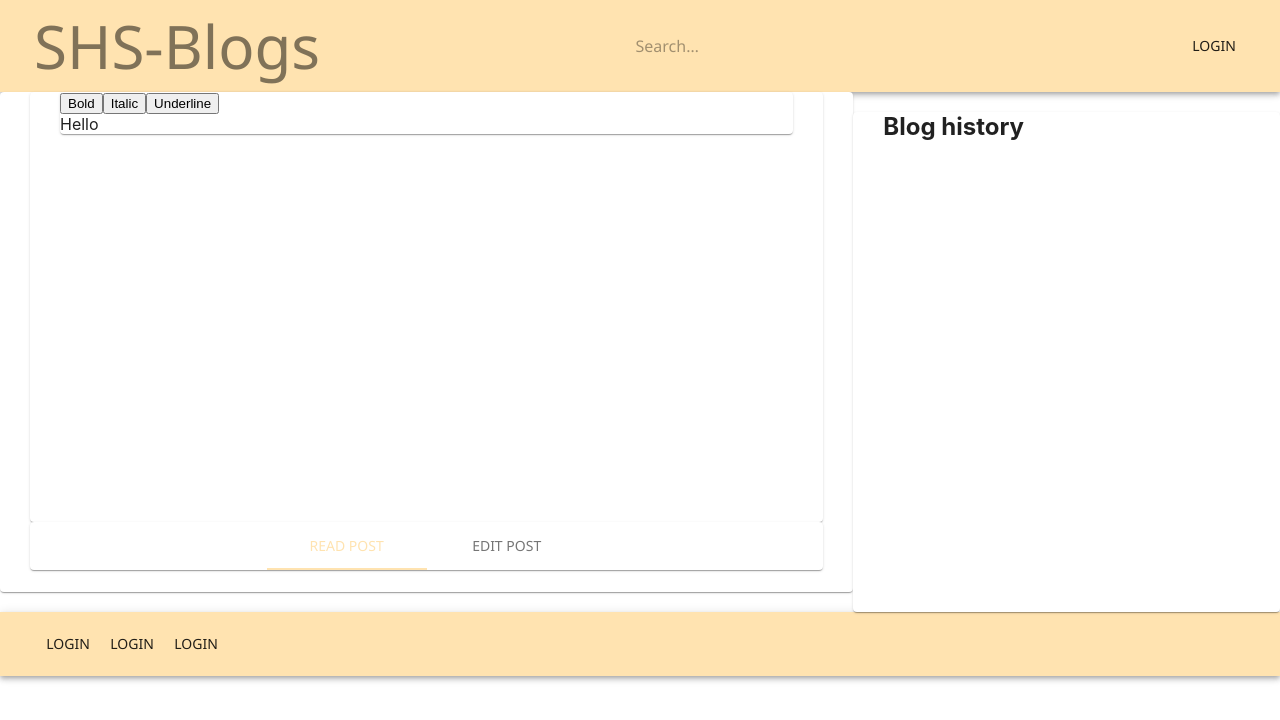
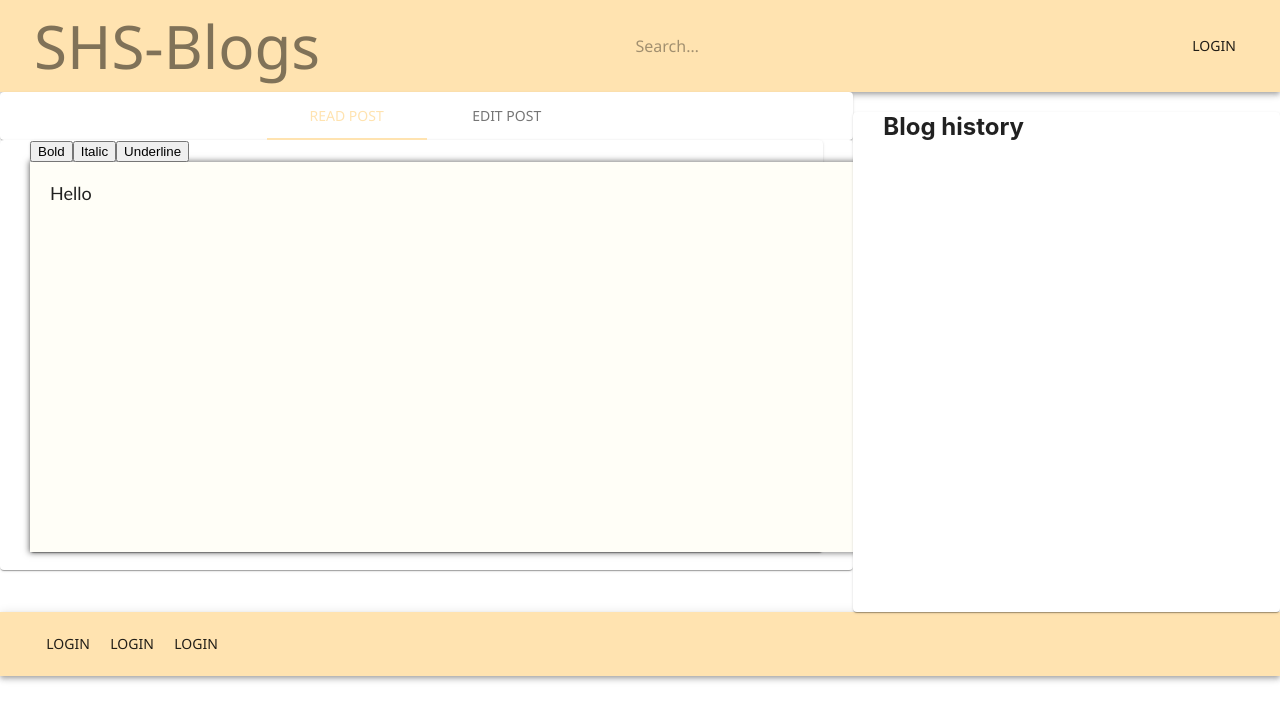
Before and after one commit to HannaTuominen/SHS-Blog, a React (Create React App) app in the folder frontend/: page /editpost in a window 1280 px wide. Shown: the top 720 px of the page. Built offline with nearby package versions, Linux system fonts and the light colour scheme; no server answers.

Commit message:
Styling.

```diff
--- a/frontend/src/App.css
+++ b/frontend/src/App.css
@@ -36,3 +36,15 @@
     transform: rotate(360deg);
   }
 }
+
+div.DraftEditor-root {
+  background-color: #fffef7;
+  width:100%;
+  margin:auto;
+  box-shadow: 0px 0px 6px 1px rgba(0,0,0,0.5);
+  height:350px;
+  overflow-y: scroll;
+  padding:20px;
+  font-size: 18px;
+  font-family: 'calibri', sans-serif;
+}
--- a/frontend/src/Components/Blogposts/LeftPane.js
+++ b/frontend/src/Components/Blogposts/LeftPane.js
@@ -6,7 +6,6 @@ import ReadPost from './ReadPost'
 import Typography from '@material-ui/core/Typography';
 import EditPost from './EditPost'
 import { withStyles }  from '@material-ui/core/styles'
-
 import {Route, Link} from 'react-router-dom'
 
 
@@ -17,10 +16,8 @@ const useStyles = theme => ({
   },
 });
 
-//const ReadPost = () => <Typography  color="secondary" variant="h4" noWrap>You re in the ReadPost</Typography>
-//const EditPost = () => <Typography  color="secondary" variant="h4" noWrap>You re in the EditPost</Typography>
+class LeftPane extends Component{
 
-class LeftPane extends Component{
   state = {index: 0}
 
   handleTabSelected = () => {
@@ -33,15 +30,15 @@ class LeftPane extends Component{
 
   render(){
     const { classes } = this.props;
+    const currentPostId = this.props.currentPostId
     return <Fragment>
-      <Paper className={classes.leftPane}>
-        <Route exact={true} path="/" component={ReadPost}/>
+        <EditTabs
+                onSelect={this.handleTabSelected}
+                tabSelected={this.state.index}
+              />
+        <Route exact={true} path="/" component= {ReadPost} currentPostId={currentPostId}/>
         <Route path="/editpost" component= {EditPost}/>
-      <EditTabs
-        onSelect={this.handleTabSelected}
-        tabSelected={this.state.index}
-      />
-      </Paper>
+
     </Fragment>
   }
 }
--- a/frontend/src/Components/Blogposts/TextEditor.js
+++ b/frontend/src/Components/Blogposts/TextEditor.js
@@ -3,6 +3,7 @@ import ReactDOM from 'react-dom';
 import {Editor, EditorState, RichUtils, ContentState} from 'draft-js'
 import Paper from '@material-ui/core/Paper'
 import { withStyles }  from '@material-ui/core/styles'
+import './../../App.css';
 
 const useStyles = theme => ({
   textEditor: {
--- a/frontend/src/Components/Blogposts/index.js
+++ b/frontend/src/Components/Blogposts/index.js
@@ -6,9 +6,11 @@ import LeftPane from './LeftPane'
 import RightPane from './RightPane'
 
 function Blogpost() {
+    let currentPostId = 1;
   return <Grid container>
     <Grid item xs={12} sm={8}>
-      <LeftPane/>
+      <LeftPane
+        currentPostId={currentPostId}/>
     </Grid>
     <Grid item xs={12} sm={4}>
       <RightPane/>
```
